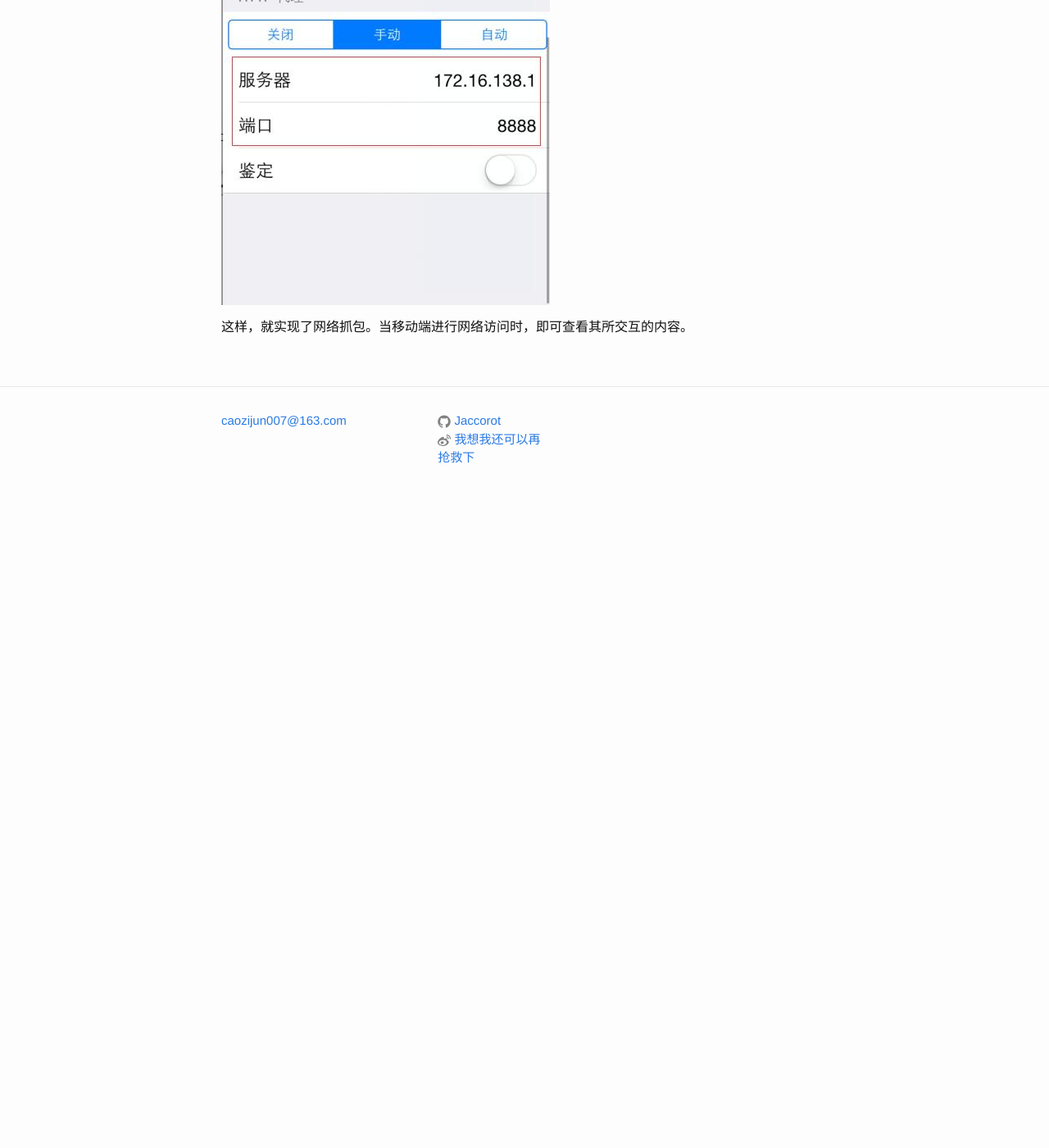
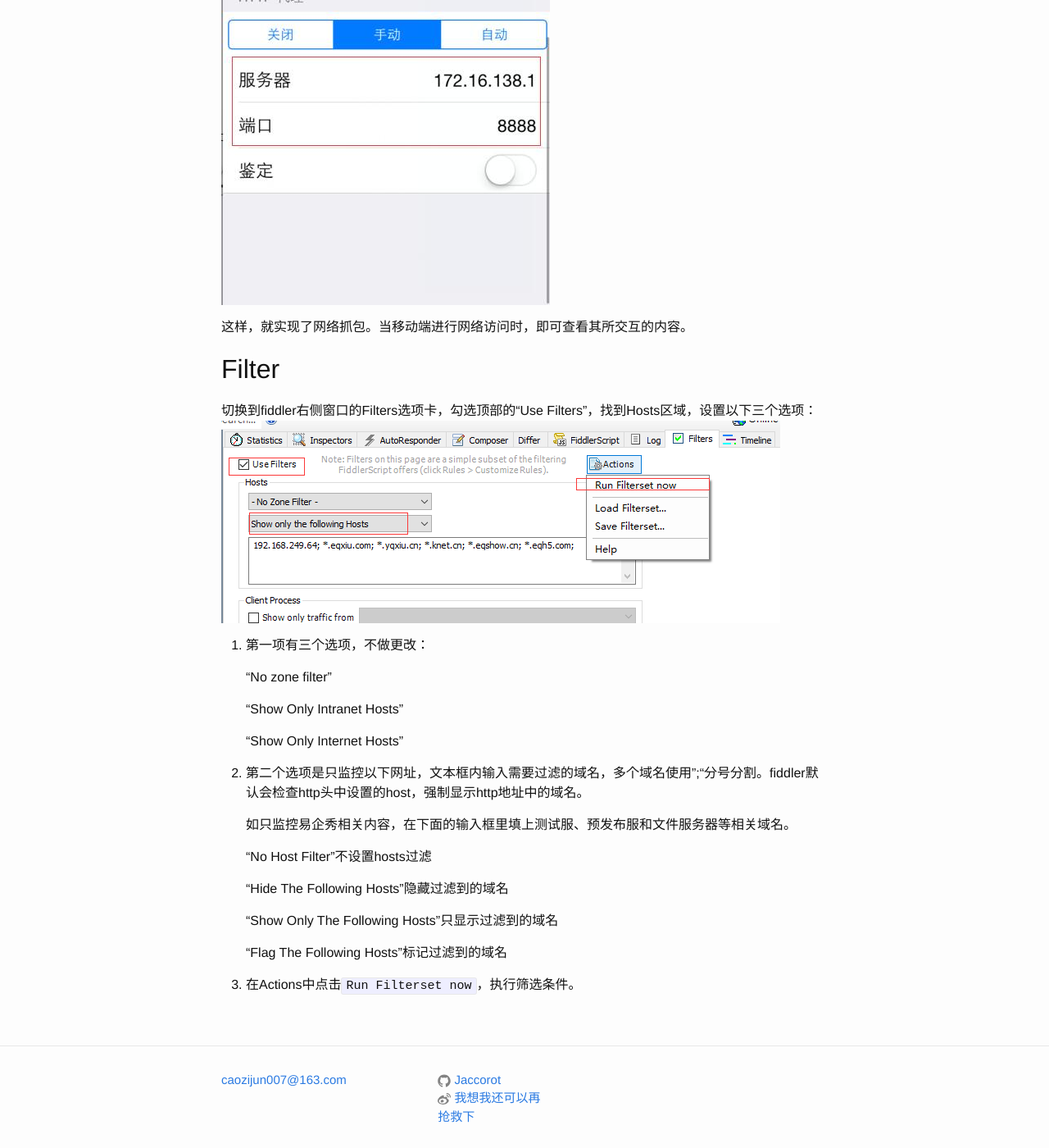
Before and after one commit to Jaccorot/Jaccorot.github.io, a Jekyll site: the page built from _posts/2016-03-29-Fiddler-Basics.markdown, in a window 1280 px wide and 1400 px high, scrolled down 2947 px. Shown: the whole window at 82% size. Built offline with Jekyll 4.4.1, drawn with Linux system fonts in a browser that asks for light colours; Markdown is read by kramdown in place of the engine named in the settings; before the commit the page ends 3577 px from its top, so only the background shows below that.

Commit message:
add 20160329 filter

```diff
--- a/_posts/2016-03-29-Fiddler-Basics.markdown
+++ b/_posts/2016-03-29-Fiddler-Basics.markdown
@@ -25,14 +25,41 @@ categories: fiddler test
 1. 设置无线WiFi，最好借助360WiFi做出专有WiFi，避免抓包时数据混杂，不易分辨。
 
 2. 在命令行中用ipconfig查看所设置WiFi所对应的IP
-![HTTPS](../static/images/20160329/20160329_fiddler_wifi.jpg)
+![PC](../static/images/20160329/20160329_fiddler_wifi.jpg)
 
 * 移动端（iOS or Android）
 
 1. 链接PC端所分享的WiFi，并进入详细设置页面
-![HTTPS](../static/images/20160329/20160329_fiddler_phone_setting.jpg)
+![PHONE](../static/images/20160329/20160329_fiddler_phone_setting.jpg)
 
 2.将代理设置为`手动`，并将上述操作中的IP填入，端口号默认为`8888`
-![HTTPS](../static/images/20160329/20160329_fiddler_phone_agent.jpg)
+![PHONE](../static/images/20160329/20160329_fiddler_phone_agent.jpg)
 
 这样，就实现了网络抓包。当移动端进行网络访问时，即可查看其所交互的内容。
+
+## Filter
+
+切换到fiddler右侧窗口的Filters选项卡，勾选顶部的“Use Filters”，找到Hosts区域，设置以下三个选项：
+![Filter](../static/images/20160329/20160329_fiddler_filter.png)
+
+1. 第一项有三个选项，不做更改：
+
+    “No zone filter”
+
+    “Show Only Intranet Hosts”
+
+    “Show Only Internet Hosts”
+
+2. 第二个选项是只监控以下网址，文本框内输入需要过滤的域名，多个域名使用”;“分号分割。fiddler默认会检查http头中设置的host，强制显示http地址中的域名。
+
+    如只监控易企秀相关内容，在下面的输入框里填上测试服、预发布服和文件服务器等相关域名。
+
+    “No Host Filter”不设置hosts过滤
+
+    “Hide The Following Hosts”隐藏过滤到的域名
+
+    “Show Only The Following Hosts”只显示过滤到的域名
+
+    “Flag The Following Hosts”标记过滤到的域名
+
+3. 在Actions中点击`Run Filterset now`，执行筛选条件。
```
Also changed, not shown: static/images/20160329/20160329_fiddler_filter.png (added).
